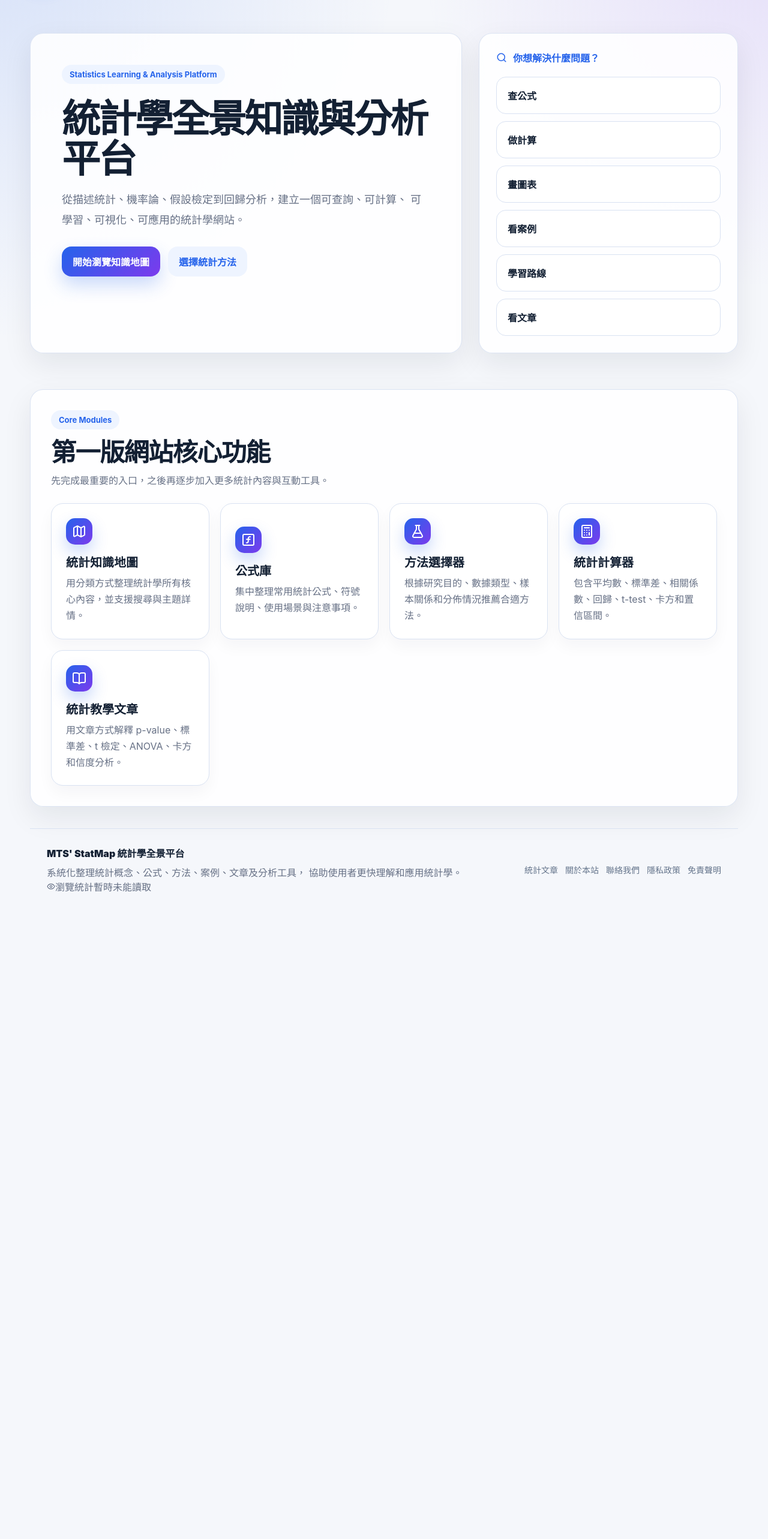
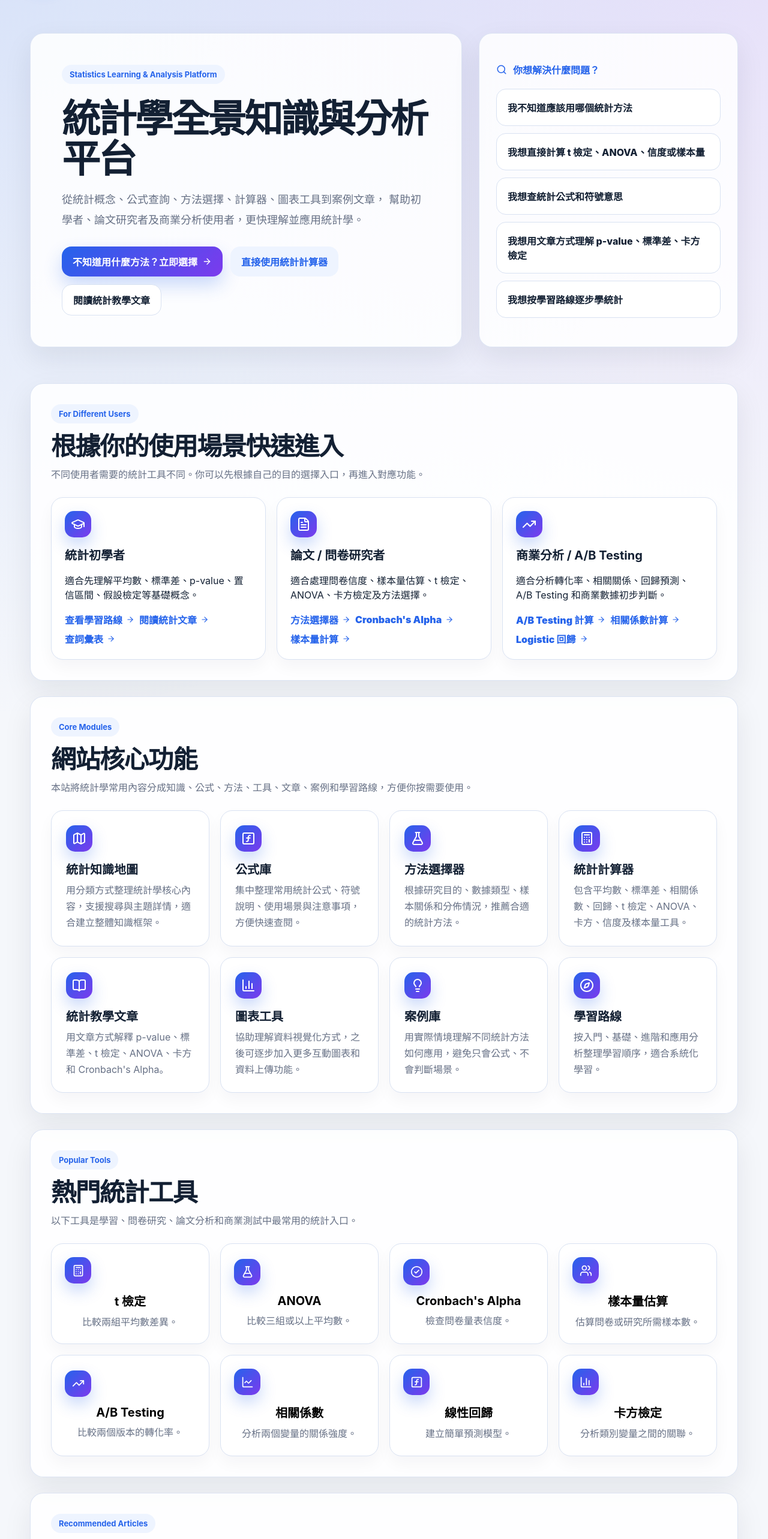
Before and after one commit to neloleong/statistics-website, a React (Vite) app: page /#home in a window 1280 px wide. Shown: the part 100-2666 px from the top of the page at 60% size. Before the commit the page ends 1646 px from the top, so only its background shows below. Built offline with nearby package versions, Linux system fonts and the light colour scheme; no server answers.

Commit message:
upgrade homepage content

```diff
--- a/src/App.jsx
+++ b/src/App.jsx
@@ -5,7 +5,17 @@ import {
   FunctionSquare,
   Map,
   Search,
-  BookOpen
+  BookOpen,
+  GraduationCap,
+  FileText,
+  TrendingUp,
+  ArrowRight,
+  BarChart3,
+  CheckCircle2,
+  Compass,
+  Lightbulb,
+  LineChart,
+  Users
 } from "lucide-react";
 
 import Header from "./components/Header";
@@ -207,25 +217,34 @@ function HomePage({ navigate }) {
           <h1>統計學全景知識與分析平台</h1>
 
           <p>
-            從描述統計、機率論、假設檢定到回歸分析，建立一個可查詢、可計算、
-            可學習、可視化、可應用的統計學網站。
+            從統計概念、公式查詢、方法選擇、計算器、圖表工具到案例文章，
+            幫助初學者、論文研究者及商業分析使用者，更快理解並應用統計學。
           </p>
 
           <div className="hero-actions">
             <button
               className="primary-btn"
               type="button"
-              onClick={() => navigate("map")}
+              onClick={() => navigate("methods")}
             >
-              開始瀏覽知識地圖
+              不知道用什麼方法？立即選擇
+              <ArrowRight size={16} />
             </button>
 
             <button
               className="secondary-btn"
               type="button"
-              onClick={() => navigate("methods")}
+              onClick={() => navigate("calculators")}
             >
-              選擇統計方法
+              直接使用統計計算器
+            </button>
+
+            <button
+              className="ghost-btn"
+              type="button"
+              onClick={() => navigate("articles")}
+            >
+              閱讀統計教學文章
             </button>
           </div>
         </div>
@@ -237,28 +256,24 @@ function HomePage({ navigate }) {
           </div>
 
           <div className="quick-grid">
-            <button type="button" onClick={() => navigate("formulas")}>
-              查公式
+            <button type="button" onClick={() => navigate("methods")}>
+              我不知道應該用哪個統計方法
             </button>
 
             <button type="button" onClick={() => navigate("calculators")}>
-              做計算
+              我想直接計算 t 檢定、ANOVA、信度或樣本量
             </button>
 
-            <button type="button" onClick={() => navigate("chart")}>
-              畫圖表
+            <button type="button" onClick={() => navigate("formulas")}>
+              我想查統計公式和符號意思
             </button>
 
-            <button type="button" onClick={() => navigate("cases")}>
-              看案例
+            <button type="button" onClick={() => navigate("articles")}>
+              我想用文章方式理解 p-value、標準差、卡方檢定
             </button>
 
             <button type="button" onClick={() => navigate("path")}>
-              學習路線
-            </button>
-
-            <button type="button" onClick={() => navigate("articles")}>
-              看文章
+              我想按學習路線逐步學統計
             </button>
           </div>
         </div>
@@ -266,45 +281,262 @@ function HomePage({ navigate }) {
 
       <section className="content-section">
         <SectionTitle
+          eyebrow="For Different Users"
+          title="根據你的使用場景快速進入"
+          description="不同使用者需要的統計工具不同。你可以先根據自己的目的選擇入口，再進入對應功能。"
+        />
+
+        <div className="three-column-grid">
+          <UserPathCard
+            icon={GraduationCap}
+            title="統計初學者"
+            text="適合先理解平均數、標準差、p-value、置信區間、假設檢定等基礎概念。"
+            actions={[
+              { label: "查看學習路線", page: "path" },
+              { label: "閱讀統計文章", page: "articles" },
+              { label: "查詞彙表", page: "glossary" }
+            ]}
+            navigate={navigate}
+          />
+
+          <UserPathCard
+            icon={FileText}
+            title="論文 / 問卷研究者"
+            text="適合處理問卷信度、樣本量估算、t 檢定、ANOVA、卡方檢定及方法選擇。"
+            actions={[
+              { label: "方法選擇器", page: "methods" },
+              {
+                label: "Cronbach's Alpha",
+                page: "calculators",
+                param: "cronbach-alpha-calculator"
+              },
+              {
+                label: "樣本量計算",
+                page: "calculators",
+                param: "sample-size-calculator"
+              }
+            ]}
+            navigate={navigate}
+          />
+
+          <UserPathCard
+            icon={TrendingUp}
+            title="商業分析 / A/B Testing"
+            text="適合分析轉化率、相關關係、回歸預測、A/B Testing 和商業數據初步判斷。"
+            actions={[
+              {
+                label: "A/B Testing 計算",
+                page: "calculators",
+                param: "ab-test-calculator"
+              },
+              {
+                label: "相關係數計算",
+                page: "calculators",
+                param: "correlation-calculator"
+              },
+              {
+                label: "Logistic 回歸",
+                page: "calculators",
+                param: "logistic-regression-helper"
+              }
+            ]}
+            navigate={navigate}
+          />
+        </div>
+      </section>
+
+      <section className="content-section">
+        <SectionTitle
           eyebrow="Core Modules"
-          title="第一版網站核心功能"
-          description="先完成最重要的入口，之後再逐步加入更多統計內容與互動工具。"
+          title="網站核心功能"
+          description="本站將統計學常用內容分成知識、公式、方法、工具、文章、案例和學習路線，方便你按需要使用。"
         />
 
         <div className="feature-grid">
           <FeatureCard
             icon={Map}
             title="統計知識地圖"
-            text="用分類方式整理統計學所有核心內容，並支援搜尋與主題詳情。"
+            text="用分類方式整理統計學核心內容，支援搜尋與主題詳情，適合建立整體知識框架。"
             onClick={() => navigate("map")}
           />
 
           <FeatureCard
             icon={FunctionSquare}
             title="公式庫"
-            text="集中整理常用統計公式、符號說明、使用場景與注意事項。"
+            text="集中整理常用統計公式、符號說明、使用場景與注意事項，方便快速查閱。"
             onClick={() => navigate("formulas")}
           />
 
           <FeatureCard
             icon={FlaskConical}
             title="方法選擇器"
-            text="根據研究目的、數據類型、樣本關係和分佈情況推薦合適方法。"
+            text="根據研究目的、數據類型、樣本關係和分佈情況，推薦合適的統計方法。"
             onClick={() => navigate("methods")}
           />
 
           <FeatureCard
             icon={Calculator}
             title="統計計算器"
-            text="包含平均數、標準差、相關係數、回歸、t-test、卡方和置信區間。"
+            text="包含平均數、標準差、相關係數、回歸、t 檢定、ANOVA、卡方、信度及樣本量工具。"
             onClick={() => navigate("calculators")}
           />
 
           <FeatureCard
             icon={BookOpen}
             title="統計教學文章"
-            text="用文章方式解釋 p-value、標準差、t 檢定、ANOVA、卡方和信度分析。"
+            text="用文章方式解釋 p-value、標準差、t 檢定、ANOVA、卡方和 Cronbach's Alpha。"
             onClick={() => navigate("articles")}
+          />
+
+          <FeatureCard
+            icon={BarChart3}
+            title="圖表工具"
+            text="協助理解資料視覺化方式，之後可逐步加入更多互動圖表和資料上傳功能。"
+            onClick={() => navigate("chart")}
+          />
+
+          <FeatureCard
+            icon={Lightbulb}
+            title="案例庫"
+            text="用實際情境理解不同統計方法如何應用，避免只會公式、不會判斷場景。"
+            onClick={() => navigate("cases")}
+          />
+
+          <FeatureCard
+            icon={Compass}
+            title="學習路線"
+            text="按入門、基礎、進階和應用分析整理學習順序，適合系統化學習。"
+            onClick={() => navigate("path")}
+          />
+        </div>
+      </section>
+
+      <section className="content-section">
+        <SectionTitle
+          eyebrow="Popular Tools"
+          title="熱門統計工具"
+          description="以下工具是學習、問卷研究、論文分析和商業測試中最常用的統計入口。"
+        />
+
+        <div className="four-column-grid">
+          <QuickToolCard
+            icon={Calculator}
+            title="t 檢定"
+            text="比較兩組平均數差異。"
+            onClick={() => navigate("calculators", "t-test-calculator")}
+          />
+
+          <QuickToolCard
+            icon={FlaskConical}
+            title="ANOVA"
+            text="比較三組或以上平均數。"
+            onClick={() => navigate("calculators", "anova-calculator")}
+          />
+
+          <QuickToolCard
+            icon={CheckCircle2}
+            title="Cronbach's Alpha"
+            text="檢查問卷量表信度。"
+            onClick={() =>
+              navigate("calculators", "cronbach-alpha-calculator")
+            }
+          />
+
+          <QuickToolCard
+            icon={Users}
+            title="樣本量估算"
+            text="估算問卷或研究所需樣本數。"
+            onClick={() => navigate("calculators", "sample-size-calculator")}
+          />
+
+          <QuickToolCard
+            icon={TrendingUp}
+            title="A/B Testing"
+            text="比較兩個版本的轉化率。"
+            onClick={() => navigate("calculators", "ab-test-calculator")}
+          />
+
+          <QuickToolCard
+            icon={LineChart}
+            title="相關係數"
+            text="分析兩個變量的關係強度。"
+            onClick={() => navigate("calculators", "correlation-calculator")}
+          />
+
+          <QuickToolCard
+            icon={FunctionSquare}
+            title="線性回歸"
+            text="建立簡單預測模型。"
+            onClick={() => navigate("calculators", "regression-calculator")}
+          />
+
+          <QuickToolCard
+            icon={BarChart3}
+            title="卡方檢定"
+            text="分析類別變量之間的關聯。"
+            onClick={() => navigate("calculators", "chi-square-calculator")}
+          />
+        </div>
+      </section>
+
+      <section className="content-section">
+        <SectionTitle
+          eyebrow="Recommended Articles"
+          title="推薦先讀文章"
+          description="如果你正在做統計作業、問卷分析或商業數據判斷，可以先從以下文章開始。"
+        />
+
+        <div className="case-grid">
+          <ArticlePreviewCard
+            title="什麼是 p-value？"
+            text="理解統計顯著性最常見、也最容易被誤解的概念。"
+            onClick={() => navigate("article", "what-is-p-value")}
+          />
+
+          <ArticlePreviewCard
+            title="t 檢定和 ANOVA 有什麼分別？"
+            text="了解兩組平均數比較與三組以上平均數比較的差異。"
+            onClick={() => navigate("article", "t-test-vs-anova")}
+          />
+
+          <ArticlePreviewCard
+            title="Cronbach's Alpha 怎樣解讀？"
+            text="問卷信度分析常用指標，適合量表研究者優先閱讀。"
+            onClick={() => navigate("article", "cronbach-alpha-guide")}
+          />
+
+          <ArticlePreviewCard
+            title="A/B Testing 怎樣判斷結果？"
+            text="了解轉化率、樣本量、顯著性與商業價值之間的關係。"
+            onClick={() => navigate("article", "ab-testing-result")}
+          />
+        </div>
+      </section>
+
+      <section className="content-section">
+        <SectionTitle
+          eyebrow="Why StatMap"
+          title="為什麼使用 MTS' StatMap？"
+          description="本站不是只列公式，而是把統計概念、方法選擇、計算工具和解讀說明連在一起。"
+        />
+
+        <div className="three-column-grid">
+          <SmallValueCard
+            icon={Compass}
+            title="先判斷方法，再做計算"
+            text="避免一開始就套公式，先根據研究目的和資料類型確認應使用的統計方法。"
+          />
+
+          <SmallValueCard
+            icon={Calculator}
+            title="工具連接教學說明"
+            text="每個計算器不只輸出結果，也會說明適用情況、輸入格式、常見錯誤和正式研究注意事項。"
+          />
+
+          <SmallValueCard
+            icon={BookOpen}
+            title="文章幫助理解概念"
+            text="把常見統計概念用文章方式解釋，適合初學者和需要快速回顧的人使用。"
           />
         </div>
       </section>
@@ -325,4 +557,68 @@ function FeatureCard({ icon: Icon, title, text, onClick }) {
   );
 }
 
+function UserPathCard({ icon: Icon, title, text, actions, navigate }) {
+  return (
+    <article className="path-card">
+      <div className="card-icon">
+        <Icon size={24} />
+      </div>
+
+      <h3>{title}</h3>
+      <p>{text}</p>
+
+      <div className="tag-list">
+        {actions.map((action) => (
+          <button
+            key={action.label}
+            type="button"
+            className="text-button"
+            onClick={() => navigate(action.page, action.param || null)}
+          >
+            {action.label}
+            <ArrowRight size={14} />
+          </button>
+        ))}
+      </div>
+    </article>
+  );
+}
+
+function QuickToolCard({ icon: Icon, title, text, onClick }) {
+  return (
+    <button className="small-card" type="button" onClick={onClick}>
+      <div className="card-icon">
+        <Icon size={21} />
+      </div>
+
+      <h3>{title}</h3>
+      <p>{text}</p>
+    </button>
+  );
+}
+
+function ArticlePreviewCard({ title, text, onClick }) {
+  return (
+    <button className="case-card" type="button" onClick={onClick}>
+      <span>推薦文章</span>
+      <h3>{title}</h3>
+      <p>{text}</p>
+      <strong>閱讀全文</strong>
+    </button>
+  );
+}
+
+function SmallValueCard({ icon: Icon, title, text }) {
+  return (
+    <article className="small-card">
+      <div className="card-icon">
+        <Icon size={21} />
+      </div>
+
+      <h3>{title}</h3>
+      <p>{text}</p>
+    </article>
+  );
+}
+
 export default App;
```
